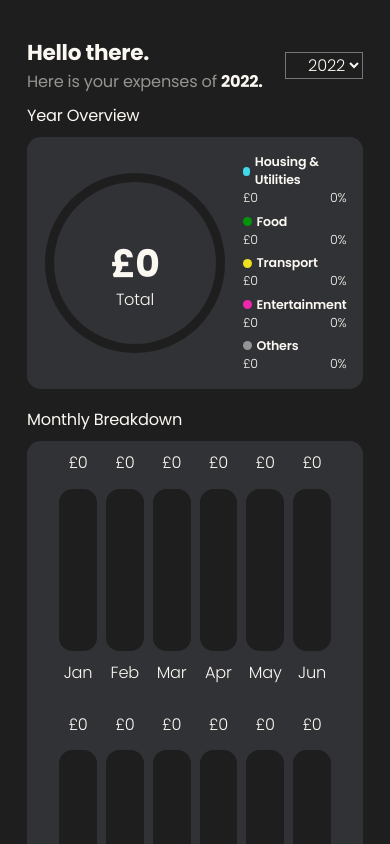
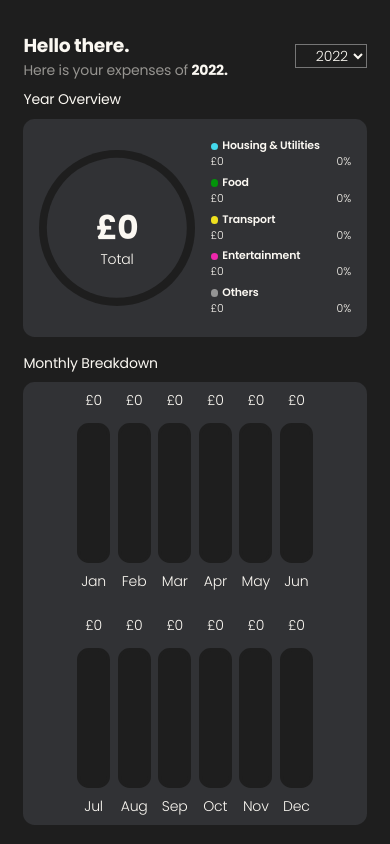
Before and after one commit to jef1993/react-expense-tracker, a React (Create React App) app: page / in a window 390 px wide. Shown: the top 844 px of the page. Built offline with nearby package versions, Linux system fonts and the light colour scheme.

Commit message:
mobile responsive fix

```diff
--- a/src/index.css
+++ b/src/index.css
@@ -38,7 +38,7 @@ html {
 }
 @media screen and (max-width: 600px) {
   html {
-    font-size: 56.25%;
+    font-size: min(2vw, 56.25%);
   }
 }
 
--- a/src/sass/_base.scss
+++ b/src/sass/_base.scss
@@ -21,7 +21,7 @@ html {
     font-size: min(1.4vw, 62.5%);
   }
   @media screen and (max-width: 600px) {
-    font-size: 56.25%;
+    font-size: min(2vw, 56.25%);
   }
 }
 
```
